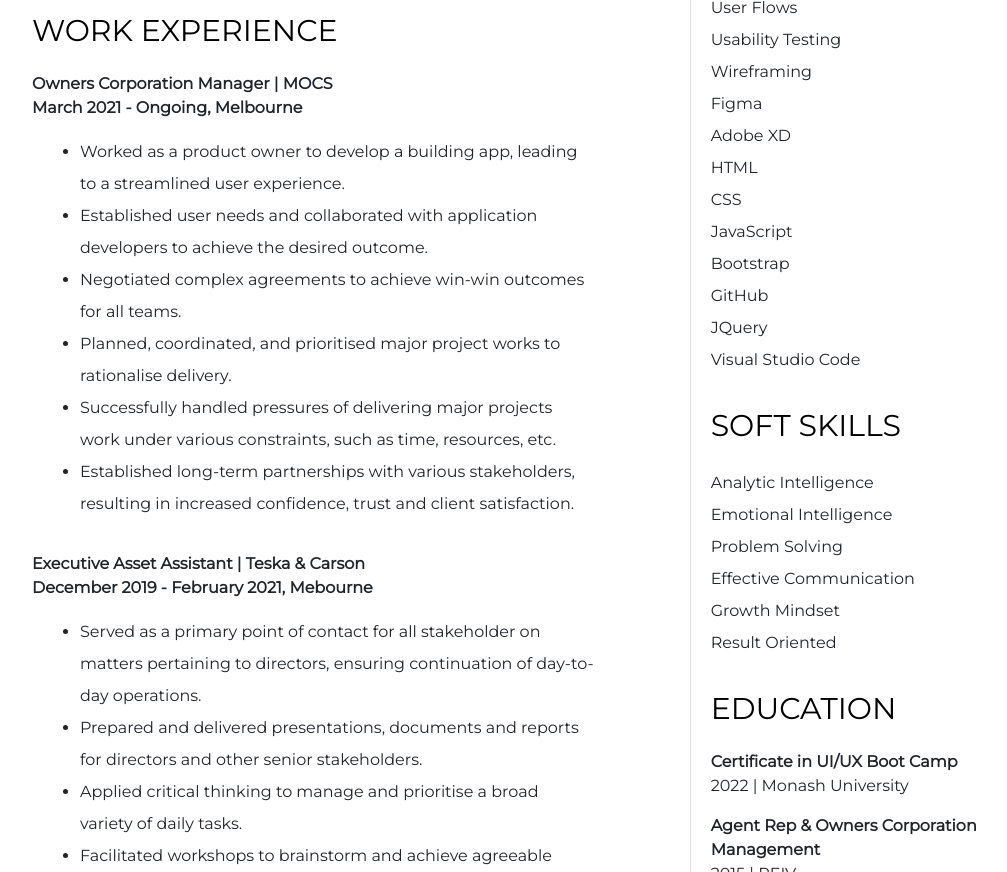
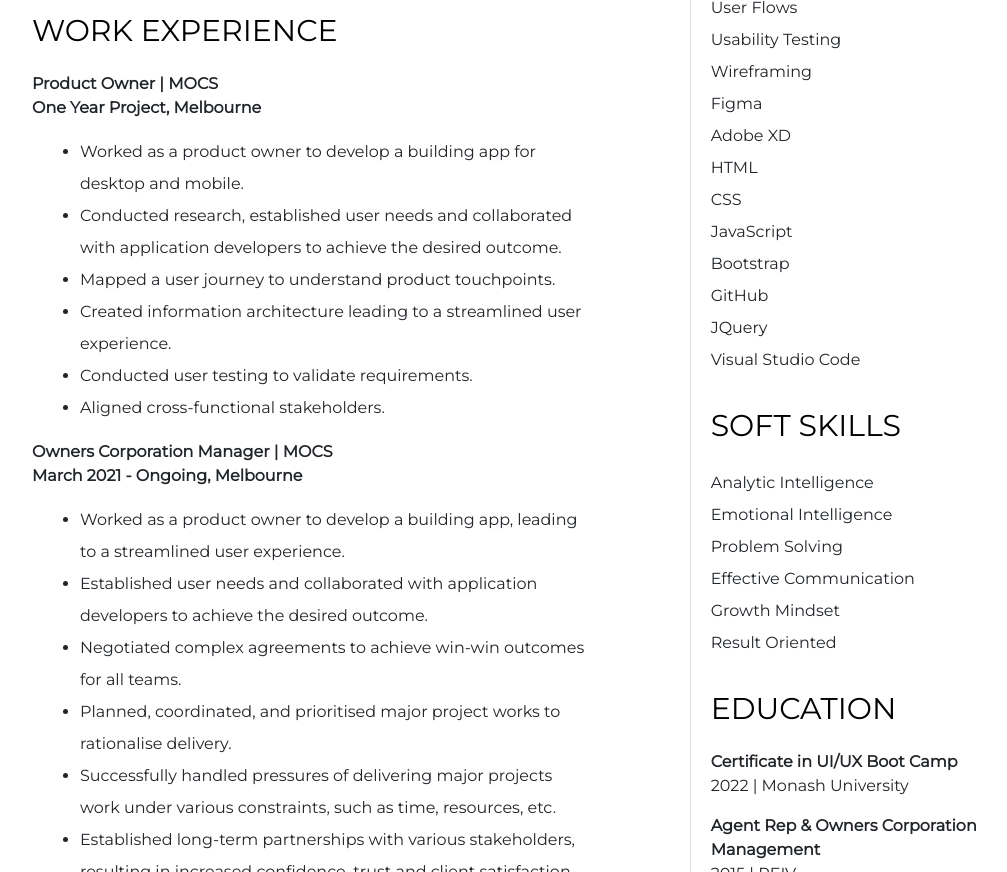
Before and after one commit to ChaksD/ChakshuDalujaPortfolio, a plain HTML site: page resume.html in a window 1280 px wide. Shown: the part 883-1755 px from the top of the page, without its empty margins (118-1125 px from the left). Drawn offline with nearby package versions, Linux system fonts and the light colour scheme.

Commit message:
Update resume.html

```diff
--- a/resume.html
+++ b/resume.html
@@ -93,7 +93,19 @@
                         <div class="row mt-3 mb-3">
                             <h2 class="resume-heading">WORK EXPERIENCE</h2>
                         </div>
-
+                        <div class="row">
+                            <p class="fw-bold" >Product Owner | MOCS <br />One Year Project, Melbourne</p>
+                        </div>
+                        <div class="row px-5">
+                            <ul class="lh-lg">
+                                <li>Worked as a product owner to develop a building app for desktop and mobile.</li>
+                                <li>Conducted research, established user needs and collaborated with application developers to achieve the desired outcome.</li>
+                                <li>Mapped a user journey to understand product touchpoints.</li>
+                                <li>Created information architecture leading to a streamlined user experience.</li>
+                                <li>Conducted user testing to validate requirements.</li>
+                                <li>Aligned cross-functional stakeholders.</li>
+                            </ul>
+                        </div>
                         <div class="row">
                             <p class="fw-bold" >Owners Corporation Manager | MOCS <br />March 2021 - Ongoing, Melbourne</p>
                         </div>
```
